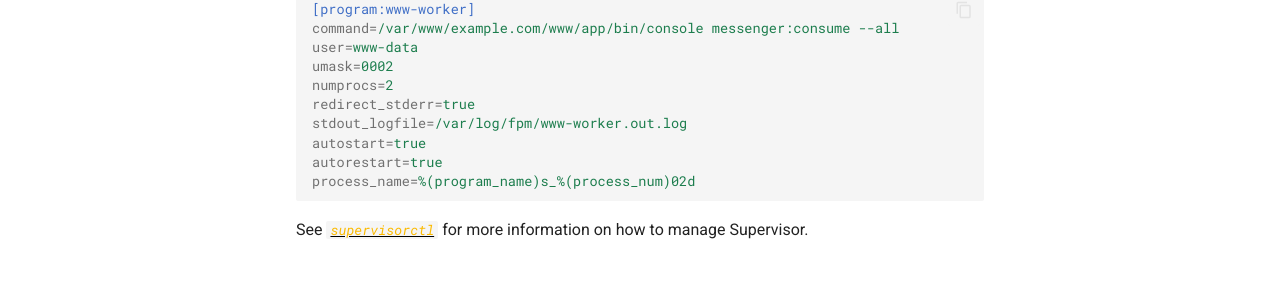
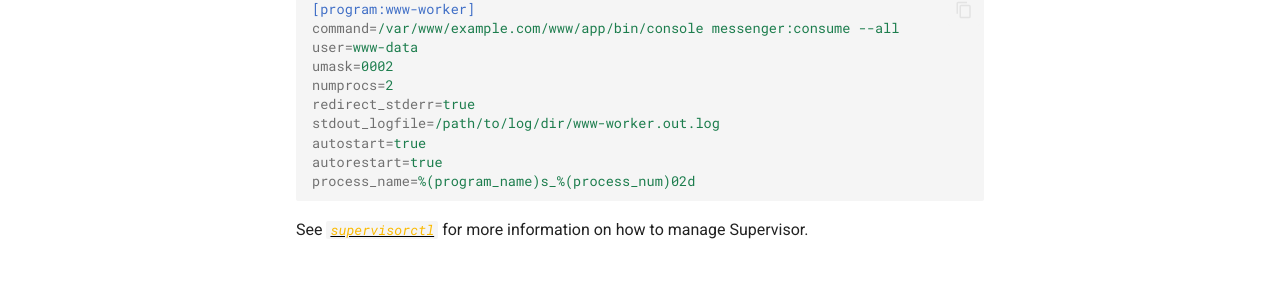
Before and after one commit to sitepark/atoolo-docs, an MkDocs documentation site: the page built from docs/operate/worker.md, in a window 1280 px wide. Shown: the part 489-796 px from the top of the page. Built offline with MkDocs 1.6.1 and Material for MkDocs 9.7.7, drawn with Linux system fonts in a browser that asks for light colours; comment, search, counter and statistics services are not loaded.

Commit message:
docs: update docs/operate/worker.md

```diff
--- a/docs/operate/worker.md
+++ b/docs/operate/worker.md
@@ -19,7 +19,7 @@ user=www-data
 umask=0002
 numprocs=2
 redirect_stderr=true
-stdout_logfile=/var/log/fpm/www-worker.out.log
+stdout_logfile=/path/to/log/dir/www-worker.out.log
 autostart=true
 autorestart=true
 process_name=%(program_name)s_%(process_num)02d
```
